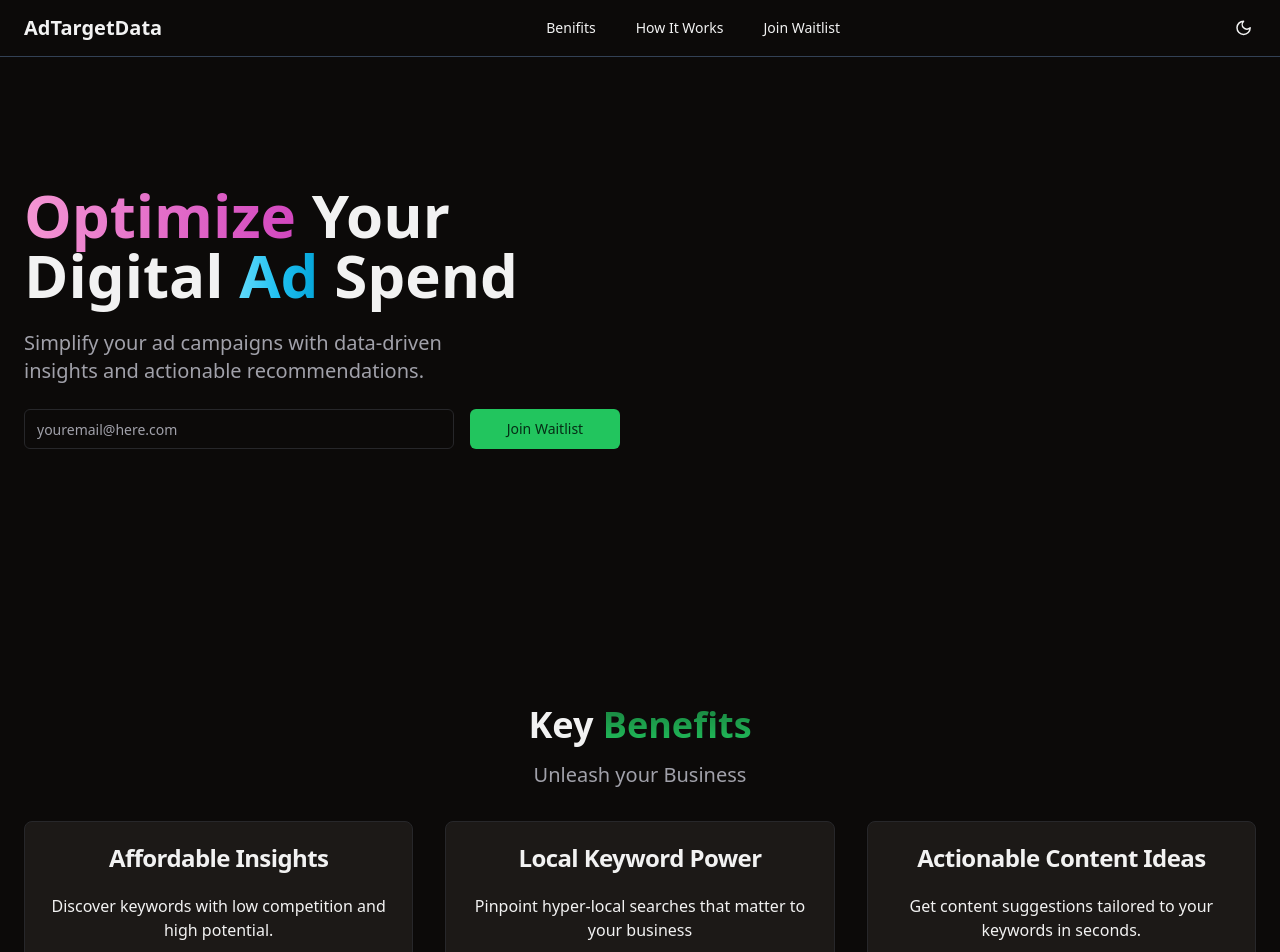
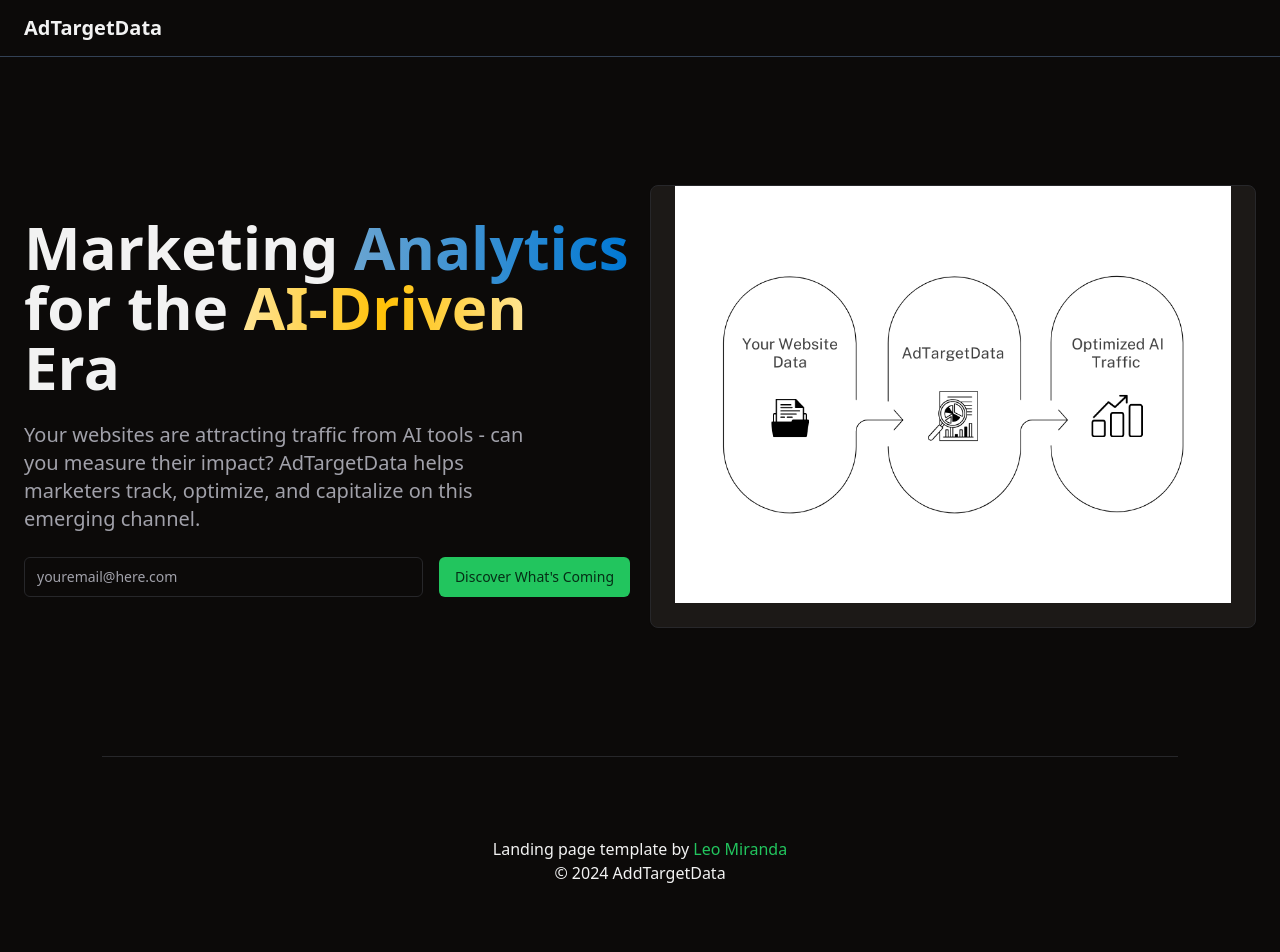
Before and after one commit to chrispiccaro18/adtargetdata-fe, a React (Vite) app: page / in a window 1280 px wide. Shown: the top 952 px of the page. After the commit the page ends 885 px from the top, so only its background shows below. Built offline with nearby package versions, Linux system fonts and the light colour scheme.

Commit message:
new copy

```diff
--- a/src/App.tsx
+++ b/src/App.tsx
@@ -1,10 +1,10 @@
-import { Cta } from "./components/Cta";
-import { Features } from "./components/Features";
+// import { Cta } from "./components/Cta";
+// import { Features } from "./components/Features";
 import { Footer } from "./components/Footer";
 import { Hero } from "./components/Hero";
-import { HowItWorks } from "./components/HowItWorks";
+// import { HowItWorks } from "./components/HowItWorks";
 import { Navbar } from "./components/Navbar";
-import { ScrollToTop } from "./components/ScrollToTop";
+// import { ScrollToTop } from "./components/ScrollToTop";
 // import { FAQ } from "./components/FAQ";
 // import { Newsletter } from "./components/Newsletter";
 // import { Pricing } from "./components/Pricing";
@@ -22,17 +22,17 @@
       <Hero />
       {/* <Sponsors /> */}
       {/* <About /> */}
-      <Features />
-      <HowItWorks />
+      {/* <Features />
+      <HowItWorks /> */}
       {/* <Services /> */}
-      <Cta />
+      {/* <Cta /> */}
       {/* <Testimonials /> */}
       {/* <Team /> */}
       {/* <Pricing /> */}
       {/* <Newsletter /> */}
       {/* <FAQ /> */}
       <Footer />
-      <ScrollToTop />
+      {/* <ScrollToTop /> */}
     </>
   );
 }
--- a/src/components/Footer.tsx
+++ b/src/components/Footer.tsx
@@ -2,11 +2,11 @@
 
 export const Footer = () => {
   return (
-    <footer id="footer">
+    <footer className="w-11/12 mx-auto" id="footer">
       <hr className="w-11/12 mx-auto" />
 
-      <section className="container py-20 grid grid-cols-2 md:grid-cols-4 xl:grid-cols-6 gap-x-12 gap-y-8">
-        <div className="col-span-full xl:col-span-2">
+      <section className="container py-10 grid grid-cols-2 md:grid-cols-4 xl:grid-cols-6 gap-x-12 gap-y-8">
+        {/* <div className="col-span-full xl:col-span-2">
           <a
             rel="noreferrer noopener"
             href="/"
@@ -14,7 +14,7 @@
           >
             AddTargetData
           </a>
-        </div>
+        </div> */}
 
         {/* <div className="flex flex-col gap-2">
           <h3 className="font-bold text-lg">Follow US</h3>
@@ -149,8 +149,8 @@
         </div> */}
       </section>
 
-      <section className="container pb-14 text-center">
-        <div>Icons made by <a href="https://www.flaticon.com/authors/smashicons" title="Smashicons">Smashicons</a> from <a href="https://www.flaticon.com/" title="Flaticon">www.flaticon.com</a></div><div>Icons made by <a href="https://www.freepik.com" title="Freepik">Freepik</a> from <a href="https://www.flaticon.com/" title="Flaticon">www.flaticon.com</a></div>
+      <section className="container text-center">
+        {/* <div>Icons made by <a href="https://www.flaticon.com/authors/smashicons" title="Smashicons">Smashicons</a> from <a href="https://www.flaticon.com/" title="Flaticon">www.flaticon.com</a></div><div>Icons made by <a href="https://www.freepik.com" title="Freepik">Freepik</a> from <a href="https://www.flaticon.com/" title="Flaticon">www.flaticon.com</a></div> */}
         <h3>
           Landing page template by{" "}
           <a
--- a/src/components/Hero.tsx
+++ b/src/components/Hero.tsx
@@ -1,29 +1,32 @@
+import { Card, CardContent } from "./ui/card";
 import { EmailForm } from "./ui/email-form"
+import image from "../assets/Cropped_Hero_Graphic.png";
 // import { HeroCards } from "./HeroCards";
 // import { buttonVariants } from "./ui/button";
 // import { GitHubLogoIcon } from "@radix-ui/react-icons";
 
 export const Hero = () => {
   return (
-    <section className="container grid lg:grid-cols-2 place-items-center py-20 md:py-32 gap-10">
+    <section className="container grid lg:grid-cols-2 place-items-center py-20 md:py-32 gap-5">
       <div className="text-center lg:text-start space-y-6">
         <main className="text-5xl md:text-6xl font-bold">
           <h1 className="inline">
-            <span className="inline bg-gradient-to-r from-[#F596D3]  to-[#D247BF] text-transparent bg-clip-text">
-              Optimize
+            Marketing {" "}
+            <span className="inline bg-gradient-to-r from-[#68a4d1]  to-[#0078D4] text-transparent bg-clip-text">
+              Analytics
             </span>{" "}
-            Your Digital
+            for the
           </h1>{" "}
           <h2 className="inline">
-            <span className="inline bg-gradient-to-r from-[#61DAFB] via-[#1fc0f1] to-[#03a3d7] text-transparent bg-clip-text">
-              Ad
+            <span className="inline bg-gradient-to-r from-[#ffe493] via-[#FFC107] to-[#ffe493] text-transparent bg-clip-text">
+              AI-Driven
             </span>{" "}
-            Spend
+            Era
           </h2>
         </main>
 
         <p className="text-xl text-muted-foreground md:w-10/12 mx-auto lg:mx-0">
-        Simplify your ad campaigns with data-driven insights and actionable recommendations.
+        Your websites are attracting traffic from AI tools - can you measure their impact? AdTargetData helps marketers track, optimize, and capitalize on this emerging channel.
         </p>
 
         <EmailForm/>
@@ -52,7 +55,11 @@
 
       {/* Hero cards sections */}
       <div className="z-10">
-        {/* <HeroCards /> */}
+        <Card>
+            <CardContent>
+              <img src={image} alt="" />
+            </CardContent>
+        </Card>
       </div>
 
       {/* Shadow effect */}
--- a/src/components/Navbar.tsx
+++ b/src/components/Navbar.tsx
@@ -1,21 +1,21 @@
-import { useState } from "react";
+// import { useState } from "react";
 import {
   NavigationMenu,
   NavigationMenuItem,
   NavigationMenuList,
 } from "@/components/ui/navigation-menu";
-import {
-  Sheet,
-  SheetContent,
-  SheetHeader,
-  SheetTitle,
-  SheetTrigger,
-} from "@/components/ui/sheet";
+// import {
+//   Sheet,
+//   SheetContent,
+//   SheetHeader,
+//   SheetTitle,
+//   SheetTrigger,
+// } from "@/components/ui/sheet";
 
-import { GitHubLogoIcon } from "@radix-ui/react-icons";
+// import { GitHubLogoIcon } from "@radix-ui/react-icons";
 import { buttonVariants } from "./ui/button";
-import { Menu } from "lucide-react";
-import { ModeToggle } from "./mode-toggle";
+// import { Menu } from "lucide-react";
+// import { ModeToggle } from "./mode-toggle";
 
 interface RouteProps {
   href: string;
@@ -23,18 +23,18 @@
 }
 
 const routeList: RouteProps[] = [
-  {
-    href: "#benefits",
-    label: "Benifits",
-  },
-  {
-    href: "#howItWorks",
-    label: "How It Works",
-  },
-  {
-    href: "#cta",
-    label: "Join Waitlist",
-  },
+  // {
+  //   href: "#benefits",
+  //   label: "Benifits",
+  // },
+  // {
+  //   href: "#howItWorks",
+  //   label: "How It Works",
+  // },
+  // {
+  //   href: "#cta",
+  //   label: "Join Waitlist",
+  // },
   // {
   //   href: "#faq",
   //   label: "FAQ",
@@ -42,7 +42,7 @@
 ];
 
 export const Navbar = () => {
-  const [isOpen, setIsOpen] = useState<boolean>(false);
+  // const [isOpen, setIsOpen] = useState<boolean>(false);
   return (
     <header className="sticky border-b-[1px] top-0 z-40 w-full bg-white dark:border-b-slate-700 dark:bg-background">
       <NavigationMenu className="mx-auto">
@@ -58,7 +58,7 @@
           </NavigationMenuItem>
 
           {/* mobile */}
-          <span className="flex md:hidden">
+          {/* <span className="flex md:hidden">
             <ModeToggle />
 
             <Sheet
@@ -106,7 +106,7 @@
                 </nav>
               </SheetContent>
             </Sheet>
-          </span>
+          </span> */}
 
           {/* desktop */}
           <nav className="hidden md:flex gap-2">
@@ -135,7 +135,7 @@
               Github
             </a> */}
 
-            <ModeToggle />
+            {/* <ModeToggle /> */}
           </div>
         </NavigationMenuList>
       </NavigationMenu>
--- a/src/components/theme-provider.tsx
+++ b/src/components/theme-provider.tsx
@@ -14,7 +14,7 @@
 };
 
 const initialState: ThemeProviderState = {
-  theme: "system",
+  theme: "light",
   setTheme: () => null,
 };
 
--- a/src/components/ui/email-form.tsx
+++ b/src/components/ui/email-form.tsx
@@ -64,7 +64,7 @@
           <ErrorMessage name="email" component="div" className="text-red-500 text-sm" />
 
           <Button className="w-full md:w-1/3" type="submit" disabled={isSubmitting}>
-            {isSubmitting ? 'Submitting...' : 'Join Waitlist'}
+            {isSubmitting ? 'Submitting...' : `Discover What's Coming`}
           </Button>
 
           {statusMessage && <div className="text-sm text-green-500">{statusMessage}</div>}
```
Also changed, not shown: src/assets/Cropped_Hero_Graphic.png (added).
